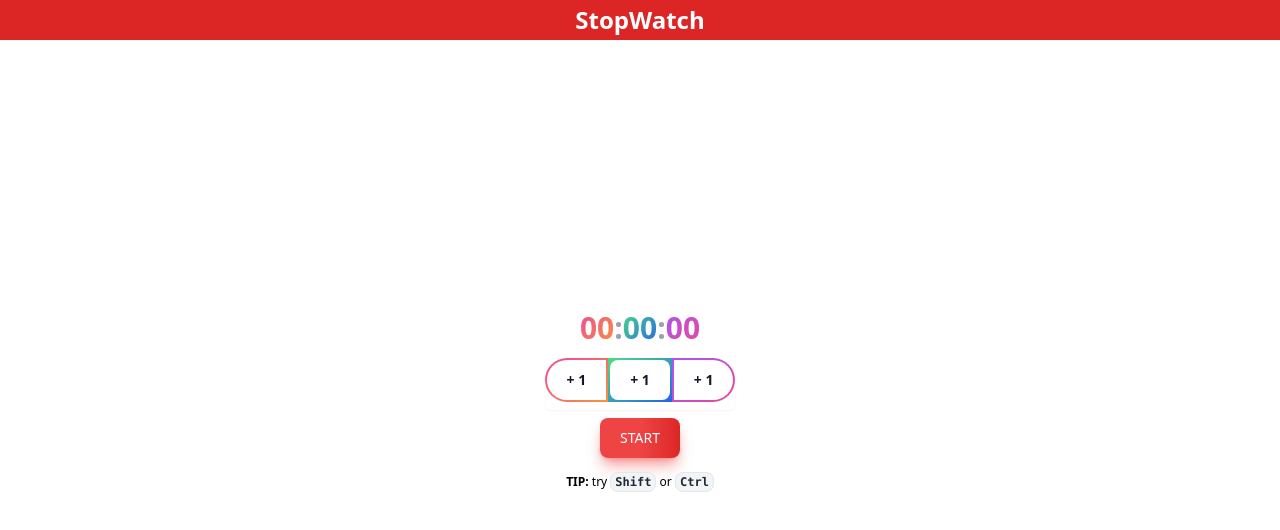
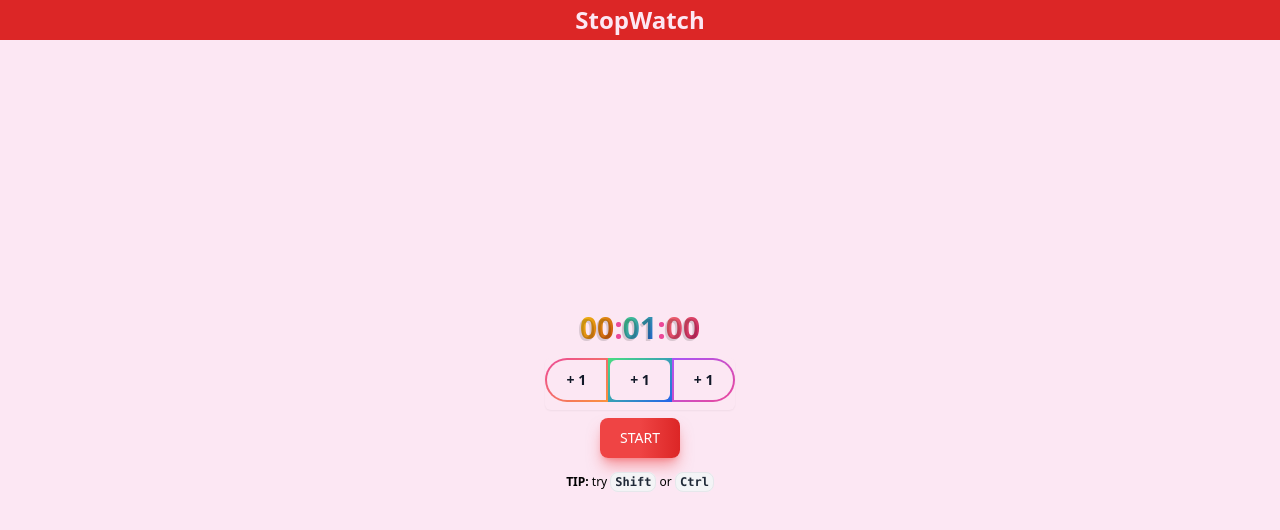
Before and after one commit to RC0D3/StopWatch, a Vue app: page / in a window 1280 px wide. Shown: the top 530 px of the page. Built offline with nearby package versions, Linux system fonts and the light colour scheme.

Commit message:
feat: new light theme color and auto swipe for mobile

```diff
--- a/index.html
+++ b/index.html
@@ -8,7 +8,7 @@
   <title>StopWatch</title>
 </head>
 
-<body class="dark:bg-gray-900">
+<body class="bg-pink-100 dark:bg-gray-900">
   <div id="app"></div>
   <script type="module" src="/src/main.js"></script>
 </body>
--- a/src/App.vue
+++ b/src/App.vue
@@ -1,27 +1,27 @@
 <template>
     <div class="h-screen overflow-hidden">
         <header class="bg-red-600">
-            <h1 class="text-2xl text-center text-white font-bold p-1">StopWatch</h1>
+            <h1 class="text-2xl text-center text-pink-100 font-bold p-1">StopWatch</h1>
         </header>
         <Alert :show="showError">Timer cannot be zero.</Alert>
 
         <div class="flex flex-col items-center justify-center h-full -mt-10">
-            <div class="text-3xl font-bold text-white mb-3" :class="{ 'text-5xl': startedTimer }">
+            <div class="text-3xl font-bold dark:text-white text-amber-700 mb-3" :class="{ 'text-5xl': startedTimer }">
                 <CountDown @changetime="changeTime" :hours="showHours" :minutes="showMinutes" :seconds="showSeconds" :started="startedTimer"></CountDown>
             </div>
             <div v-if="!startedTimer" class="rounded-md shadow-sm hidden lg:inline-flex" role="group">
-                <button @click="changeTime('h')" class="relative inline-flex items-center justify-center p-0.5 mb-2 overflow-hidden text-sm font-medium text-gray-900 rounded-l-full group bg-gradient-to-br from-pink-500 to-orange-400 group-hover:from-pink-500 group-hover:to-orange-400 hover:text-white dark:text-white focus:ring-4 focus:outline-none focus:ring-pink-200 dark:focus:ring-pink-800">
-                    <span class="relative px-5 py-2.5 transition-all ease-in duration-75 bg-white dark:bg-gray-900 rounded-l-full group-hover:bg-opacity-0 font-bold dark:font-normal">
+                <button @click="changeTime('h')" class="relative inline-flex items-center justify-center p-0.5 mb-2 overflow-hidden text-sm font-medium text-gray-900 rounded-l-full group bg-gradient-to-br from-pink-500 to-orange-400 group-hover:from-pink-500 group-hover:to-orange-400 hover:text-pink-100 dark:text-pink-100 focus:ring-4 focus:outline-none focus:ring-pink-200 dark:focus:ring-pink-800">
+                    <span class="relative px-5 py-2.5 transition-all ease-in duration-75 bg-pink-100 dark:bg-gray-900 rounded-l-full group-hover:bg-opacity-0 font-bold">
                         {{ positiveClick ? '+' : '-' }} {{ amountByClick }}
                     </span>
                 </button>
-                <button @click="changeTime('m')" class="relative inline-flex items-center justify-center p-0.5 mb-2 overflow-hidden text-sm font-medium text-gray-900 rounded-x-lg group bg-gradient-to-br from-green-400 to-blue-600 group-hover:from-green-400 group-hover:to-blue-600 hover:text-white dark:text-white focus:ring-4 focus:outline-none focus:ring-green-200 dark:focus:ring-green-800">
-                    <span class="relative px-5 py-2.5 transition-all ease-in duration-75 bg-white dark:bg-gray-900 rounded-lg group-hover:bg-opacity-0 font-bold dark:font-normal">
+                <button @click="changeTime('m')" class="relative inline-flex items-center justify-center p-0.5 mb-2 overflow-hidden text-sm font-medium text-gray-900 rounded-x-xl group bg-gradient-to-br from-green-400 to-blue-600 group-hover:from-green-400 group-hover:to-blue-600 hover:text-pink-100 dark:text-pink-100 focus:ring-4 focus:outline-none focus:ring-green-200 dark:focus:ring-green-800">
+                    <span class="relative px-5 py-2.5 transition-all ease-in duration-75 bg-pink-100 dark:bg-gray-900 rounded-md group-hover:bg-opacity-0 font-bold">
                         {{ positiveClick ? '+' : '-' }} {{ amountByClick }}
                     </span>
                 </button>
-                <button @click="changeTime('s')" class="relative inline-flex items-center justify-center p-0.5 mb-2 overflow-hidden text-sm font-medium text-gray-900 rounded-r-full group bg-gradient-to-br from-purple-500 to-pink-500 group-hover:from-purple-500 group-hover:to-pink-500 hover:text-white dark:text-white focus:ring-4 focus:outline-none focus:ring-purple-200 dark:focus:ring-purple-800">
-                    <span class="relative px-5 py-2.5 transition-all ease-in duration-75 bg-white dark:bg-gray-900 rounded-r-full group-hover:bg-opacity-0 font-bold dark:font-normal">
+                <button @click="changeTime('s')" class="relative inline-flex items-center justify-center p-0.5 mb-2 overflow-hidden text-sm font-medium text-gray-900 rounded-r-full group bg-gradient-to-br from-purple-500 to-pink-500 group-hover:from-purple-500 group-hover:to-pink-500 hover:text-pink-100 dark:text-pink-100 focus:ring-4 focus:outline-none focus:ring-purple-200 dark:focus:ring-purple-800">
+                    <span class="relative px-5 py-2.5 transition-all ease-in duration-75 bg-pink-100 dark:bg-gray-900 rounded-r-full group-hover:bg-opacity-0 font-bold">
                         {{ positiveClick ? '+' : '-' }} {{ amountByClick }}
                     </span>
                 </button>
--- a/src/components/CountDown.vue
+++ b/src/components/CountDown.vue
@@ -1,19 +1,19 @@
 <template>
     <div class="lg:hidden w-fit h-14 content-baseline flex">
-        <swiper-container loop="true" effect="cube" slides-per-view="3" :centered-slides="true" @slidechange="onSlideChange($event, 'h')" direction="vertical" mousewheel="true" ref="h">
+        <swiper-container loop="true" effect="cube" cube-effect-slide-shadows="false" cube-effect-shadow="false" slides-per-view="3" :centered-slides="true" @slidechange="onSlideChange($event, 'h')" direction="vertical" mousewheel="true" ref="h">
             <swiper-slide v-for="number in 24" :key="number" class="bg-gradient-to-br from-pink-500 to-orange-400 bg-clip-text text-transparent">{{ formatTime(number) }}</swiper-slide>
         </swiper-container>
         :
-        <swiper-container class="" loop="true" effect="cube" slides-per-view="3" :centered-slides="true" @slidechange="onSlideChange($event, 'm')" direction="vertical" mousewheel="true" ref="m">
+        <swiper-container class="" loop="true" effect="cube" cube-effect-slide-shadows="false" cube-effect-shadow="false" slides-per-view="3" @afterinit="animate" :centered-slides="true" @slidechange="onSlideChange($event, 'm')" direction="vertical" mousewheel="true" ref="m">
             <swiper-slide v-for="number in 60" :key="number" class="bg-gradient-to-br from-green-400 to-blue-600 bg-clip-text text-transparent">{{ formatTime(number) }}</swiper-slide>
         </swiper-container>
         :
-        <swiper-container class="" loop="true" effect="cube" slides-per-view="3" :centered-slides="true" @slidechange="onSlideChange($event, 's')" direction="vertical" mousewheel="true" ref="s">
+        <swiper-container class="" loop="true" effect="cube" cube-effect-slide-shadows="false" cube-effect-shadow="false" slides-per-view="3" :centered-slides="true" @slidechange="onSlideChange($event, 's')" direction="vertical" mousewheel="true" ref="s">
             <swiper-slide v-for="number in 60" :key="number" class="bg-gradient-to-br from-purple-500 to-pink-500 bg-clip-text text-transparent">{{ formatTime(number) }}</swiper-slide>
         </swiper-container>
     </div>
-    <span class="text-gray-400 dark:text-white hidden lg:block">
-        <span class="bg-gradient-to-br from-pink-500 to-orange-400 bg-clip-text text-transparent">{{ hours }}</span>:<span class="bg-gradient-to-br from-green-400 to-blue-600 bg-clip-text text-transparent">{{ minutes }}</span>:<span class="bg-gradient-to-br from-purple-500 to-pink-500 bg-clip-text text-transparent">{{ seconds }}</span>
+    <span class="text-pink-500 dark:text-white hidden lg:block">
+        <span class="bg-gradient-to-br from-yellow-400 to-orange-700 dark:from-pink-500 dark:to-orange-400 bg-clip-text text-transparent [text-shadow:-2px_2px_#00000024] dark:[text-shadow:none]">{{ hours }}</span>:<span class="bg-gradient-to-br from-green-400 to-blue-700 dark:from-green-400 dark:to-blue-600 bg-clip-text text-transparent [text-shadow:-2px_2px_#00000024] dark:[text-shadow:none]">{{ minutes }}</span>:<span class="bg-gradient-to-br from-red-400 to-pink-700 dark:from-purple-500 dark:to-pink-500 bg-clip-text text-transparent [text-shadow:-2px_2px_#00000024] dark:[text-shadow:none]">{{ seconds }}</span>
     </span>
 </template>
 
@@ -28,6 +28,12 @@ export default {
         formatTime(number) {
             number--
             return number < 10 ? `0${number}` : number
+        },
+        animate() {
+            setTimeout(() => {
+                let swiperM = this.$refs.m.swiper
+                swiperM.slideNext()
+            }, 1000)
         }
     },
     watch: {
@@ -54,7 +60,6 @@ export default {
             let swiper = this.$refs.m.swiper
             swiper.slidePrev()
         },
-
         seconds(newValue, oldValue) {
             let swiper = this.$refs.s.swiper
             swiper.slidePrev()
```
